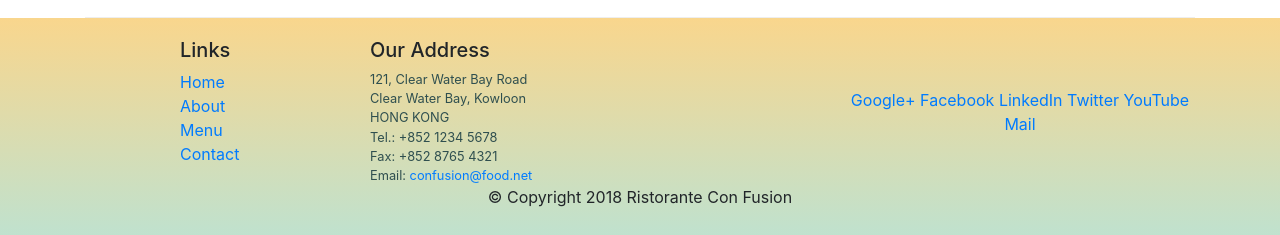
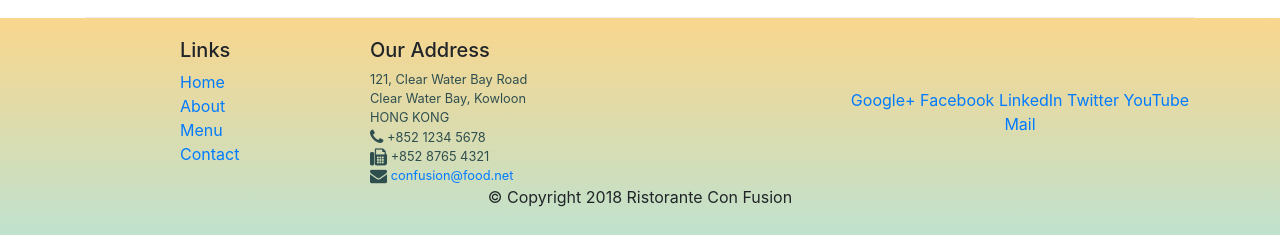
Before and after one commit to dyspop/Front-End-Web-UI-Frameworks-and-Tools-Bootstrap-4-Week-1-conFusion, a website: page aboutus.html in a window 1280 px wide. Shown: the part 1722-1957 px from the top of the page. Drawn offline with nearby package versions, Linux system fonts and the light colour scheme.

Commit message:
update icons in address

```diff
--- a/aboutus.html
+++ b/aboutus.html
@@ -115,13 +115,13 @@
                 <div class="col-7 col-sm-5">
                     <h5>Our Address</h5>
                     <address>
-		              121, Clear Water Bay Road<br>
-		              Clear Water Bay, Kowloon<br>
-		              HONG KONG<br>
-		              Tel.: +852 1234 5678<br>
-		              Fax: +852 8765 4321<br>
-		              Email: <a href="mailto:confusion@food.net">confusion@food.net</a>
-		           </address>
+                        121, Clear Water Bay Road<br>
+                        Clear Water Bay, Kowloon<br>
+                        HONG KONG<br>
+                        <i class="fa fa-phone fa-lg"></i> +852 1234 5678<br>
+                        <i class="fa fa-fax fa-lg"></i> +852 8765 4321<br>
+                        <i class="fa fa-envelope fa-lg"></i> <a href="mailto:confusion@food.net">confusion@food.net</a>
+                    </address>
                 </div>
                 <div class="col-12 col-sm-4 align-self-center social">
                     <div class="text-center">
```
Also changed, not shown: index.html (+3 -3 lines).
